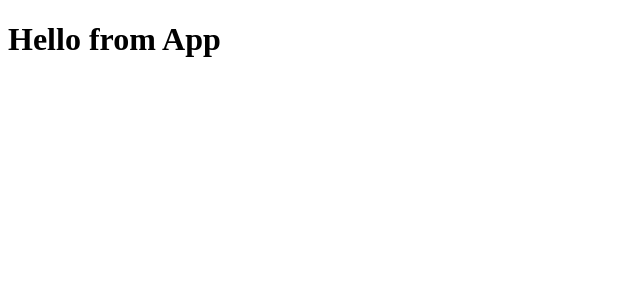
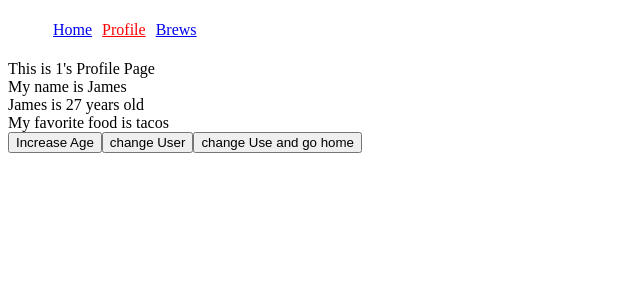
Before and after one commit to jamesurobertson/sat-demo, a React (Create React App) app: page /profile/1 in a window 1280 px wide. Shown: the top 300 px of the page, without its empty margins (0-640 px from the left). Built offline with nearby package versions, Linux system fonts and the light colour scheme.

Commit message:
walkthrough

```diff
--- a/package.json
+++ b/package.json
@@ -8,6 +8,7 @@
     "@testing-library/user-event": "^12.1.10",
     "react": "^17.0.1",
     "react-dom": "^17.0.1",
+    "react-router-dom": "^5.2.0",
     "react-scripts": "4.0.1"
   },
   "scripts": {
--- a/src/App.js
+++ b/src/App.js
@@ -1,7 +1,8 @@
+import { useState } from "react";
+import Routes from "./Routes.js";
+
 function App() {
-  return (
-    <h1>Hello from App</h1>
-  );
+  return <Routes />;
 }
 
 export default App;
--- /dev/null
+++ b/src/Routes.js
@@ -0,0 +1,32 @@
+import { BrowserRouter, Switch, Route } from "react-router-dom";
+import Navbar from "./components/Navbar";
+import Home from "./pages/Home";
+import Profile from "./pages/Profile";
+import Breweries from "./pages/Breweries";
+import SearchPage from "./pages/SearchPage";
+
+const Routes = () => (
+  <BrowserRouter>
+    <Navbar />
+    <Switch>
+      <Route path="/profile/:profileId">
+        <Profile />
+      </Route>
+      <Route path="/breweries">
+        <Breweries />
+      </Route>
+      <Route exact path="/">
+        <Home />
+      </Route>
+
+      <Route path="/brewery/:searchParam">
+        <SearchPage />
+      </Route>
+      <Route path="*">
+        <h1> 404 Page not found</h1>
+      </Route>
+    </Switch>
+  </BrowserRouter>
+);
+
+export default Routes;
--- /dev/null
+++ b/src/components/Navbar.js
@@ -0,0 +1,25 @@
+import { NavLink } from "react-router-dom";
+import { useContext } from "react";
+import { UserContext } from "../context/UserContext";
+
+const Navbar = () => {
+  const { user } = useContext(UserContext);
+  console.log("in navbad", user);
+  return (
+    <ul style={{ display: "flex", listStyle: "none" }}>
+      <li style={{ padding: "5px" }}>
+        <NavLink exact to="/">
+          Home
+        </NavLink>
+      </li>
+      <li style={{ padding: "5px" }}>
+        <NavLink to={`/profile/${user.id}`}>Profile</NavLink>
+      </li>
+      <li style={{ padding: "5px" }}>
+        <NavLink to="/breweries">Brews</NavLink>
+      </li>
+    </ul>
+  );
+};
+
+export default Navbar;
--- /dev/null
+++ b/src/context/UserContext.js
@@ -0,0 +1,23 @@
+import { useState, createContext, useContext, useEffect } from "react";
+
+export const UserContext = createContext();
+
+export const useUser = () => useContext(UserContext);
+
+const UserContextWrapper = ({ children }) => {
+  const [user, setUser] = useState({
+    id: 1,
+    name: "James",
+    age: 27,
+    favBrews: [],
+    favFood: "tacos",
+  });
+
+  return (
+    <UserContext.Provider value={{ user, setUser }}>
+      {children}
+    </UserContext.Provider>
+  );
+};
+
+export default UserContextWrapper;
--- a/src/index.css
+++ b/src/index.css
@@ -1 +1,4 @@
 /* TODO Add site wide styles */
+.active {
+  color: red;
+}
--- a/src/index.js
+++ b/src/index.js
@@ -1,11 +1,15 @@
-import React from 'react';
-import ReactDOM from 'react-dom';
-import './index.css';
-import App from './App';
+import React from "react";
+import ReactDOM from "react-dom";
+import "./index.css";
+import App from "./App";
+import { BrowserRouter } from "react-router-dom";
+import UserContextWrapper from "./context/UserContext";
 
 ReactDOM.render(
   <React.StrictMode>
-    <App />
+    <UserContextWrapper>
+      <App />
+    </UserContextWrapper>
   </React.StrictMode>,
-  document.getElementById('root')
+  document.getElementById("root")
 );
--- /dev/null
+++ b/src/pages/Breweries.js
@@ -0,0 +1,27 @@
+import { useState, useEffect } from "react";
+import { useHistory } from "react-router-dom";
+
+const Breweries = () => {
+  const [query, setQuery] = useState("");
+  const [breweries, setBreweries] = useState([]);
+
+  const history = useHistory();
+
+  const submitForm = (e) => {
+    e.preventDefault();
+
+    history.push(`/brewery/${query}`);
+  };
+
+  //   console.log("rerender from state changin");
+
+  return (
+    <form onSubmit={submitForm}>
+      query:
+      <input value={query} onChange={(e) => setQuery(e.target.value)}></input>
+      <h1> Brews</h1>
+    </form>
+  );
+};
+
+export default Breweries;
--- /dev/null
+++ b/src/pages/Home.js
@@ -0,0 +1,16 @@
+import { Link } from "react-router-dom";
+import { useContext } from "react";
+import { UserContext } from "../context/UserContext";
+
+const Home = () => {
+  const { user, setUser } = useContext(UserContext);
+
+  return (
+    <div>
+      <div>Home Page</div>
+      <Link to={`/profile/${user.id}`}>Go to user {user.id}</Link>
+    </div>
+  );
+};
+
+export default Home;
--- /dev/null
+++ b/src/pages/Profile.js
@@ -0,0 +1,55 @@
+import { useParams, useHistory } from "react-router-dom";
+import { useUser } from "../context/UserContext";
+
+const Profile = () => {
+  const { user, setUser } = useUser();
+
+  const history = useHistory();
+
+  console.log(history);
+  const increaseAge = () => {
+    console.log("increase age");
+    const newAge = user.age + 1;
+    setUser({ ...user, age: newAge });
+  };
+
+  const changeUser = () => {
+    const newUser = {
+      id: 2,
+      name: "Barry",
+      age: 25,
+      favBrews: [],
+      favFood: "pizza",
+    };
+
+    setUser(newUser);
+  };
+
+  const changeUserAndGoHome = () => {
+    const newUser = {
+      id: 2,
+      name: "Barry",
+      age: 25,
+      favBrews: [],
+      favFood: "pizza",
+    };
+
+    setUser(newUser);
+    history.push("/jamekajsdlkjealk");
+  };
+  return (
+    <>
+      <div> This is {user.id}'s Profile Page</div>
+      <div> My name is {user.name}</div>
+      <div>
+        {user.name} is {user.age} years old
+      </div>
+      <div>My favorite food is {user.favFood}</div>
+      <button onClick={increaseAge}>Increase Age</button>
+      <button onClick={changeUser}>change User</button>
+      <button onClick={changeUserAndGoHome}>change Use and go home</button>
+    </>
+  );
+};
+
+export default Profile;
--- /dev/null
+++ b/src/pages/SearchPage.js
@@ -0,0 +1,40 @@
+import { useParams } from "react-router-dom";
+import { useState, useEffect } from "react";
+
+const SearchPage = () => {
+  const [results, setResults] = useState([]);
+  const { searchParam } = useParams();
+
+  useEffect(() => {
+    (async () => {
+      try {
+        const res = await fetch(
+          `https://api.openbrewerydb.org/breweries/search?query=${searchParam}`
+        );
+        const data = await res.json();
+        setResults(data);
+      } catch (e) {
+        console.log(e);
+      }
+    })();
+  }, [searchParam]);
+
+  return (
+    <div>
+      {results.map((brewery) => {
+        const { name, state, website_url, phone, id } = brewery;
+
+        return (
+          <div key={id} style={{ padding: "10px" }}>
+            <h1>{name}</h1>
+            <div>state: {state}</div>
+            <div> phone number: {phone}</div>
+            <a href={website_url}>{website_url}</a>
+          </div>
+        );
+      })}
+    </div>
+  );
+};
+
+export default SearchPage;
```
Also changed, not shown: 2 other files (tests, documents, lock files or other folders).
